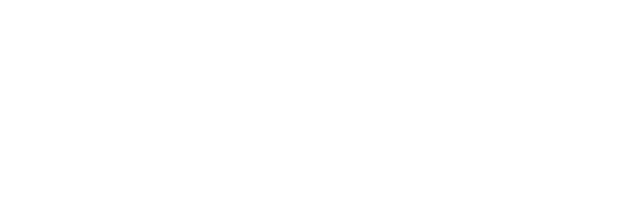
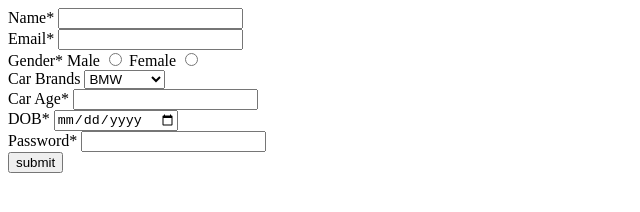
Before and after one commit to acciojob/signup-form-car-abhi20-1996, a website: page main.html in a window 1280 px wide. Shown: the whole page, without its empty margins (0-640 px from the left). Drawn offline with Linux system fonts and the light colour scheme.

Commit message:
created a submission

```diff
--- a/main.html
+++ b/main.html
@@ -7,7 +7,23 @@
 </head>
 
 <body>
-	<!-- the entire body must be written by student -->
+	<form method="post">
+		<div><label for="name">Name* <input id="name" type="text" required></label></div>
+		<div><label for="email">Email* <input id="email" type="email" required></label></div>
+		<div><label>Gender*</label>
+		<label for="gender">Male <input type="radio" name="gender" required></label>
+		<label for="gender">Female <input type="radio" name="gender" required></label></div>
+		<div><label for="cars">Car Brands
+		<select id="cars">
+			<option>BMW</option>
+			<option>Audi</option>
+			<option>Mercedez</option>
+		</select> </label></div>
+		<div><label for="carage">Car Age* <input id="carage" type="number" required></label></div>
+		<div><label for="dop">DOB* <input id="dop" type="date" required></label></div>
+        <div><label for="password">Password* <input id="password" type="password" required></label></div>
+		<button type="submit">submit</button>
+	</form>
     <script type="text/javascript" src="./script.js">
 </script>
 
```
